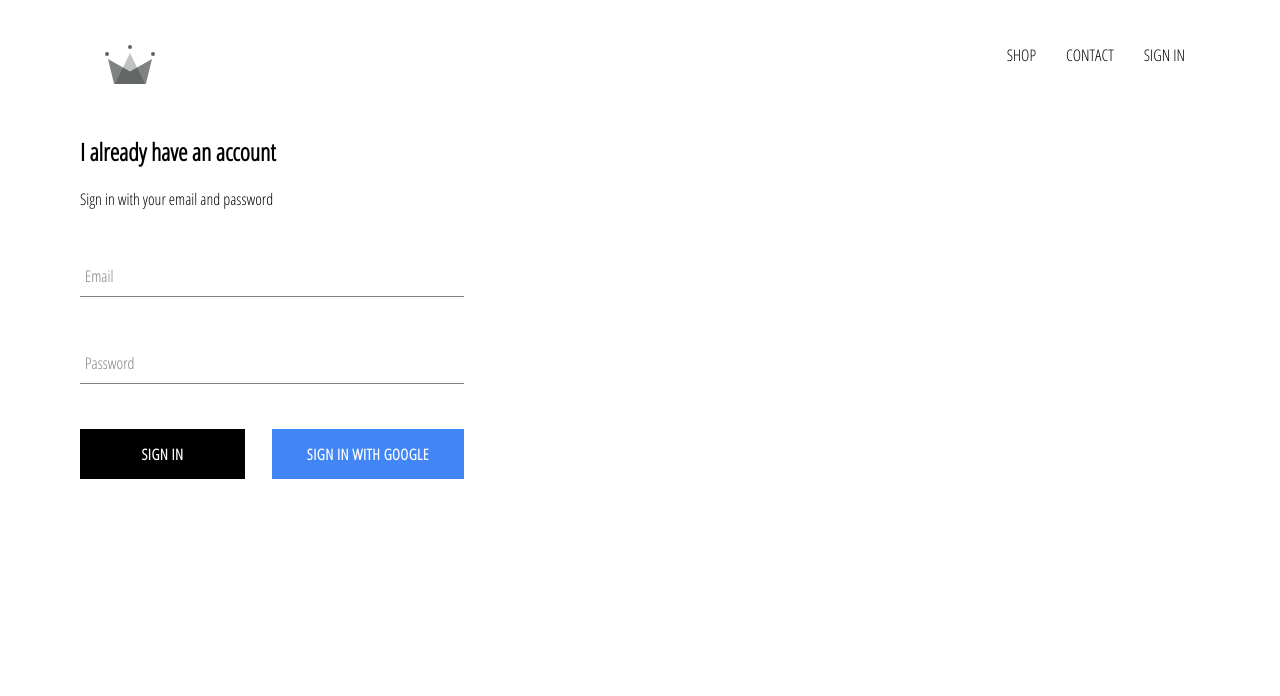
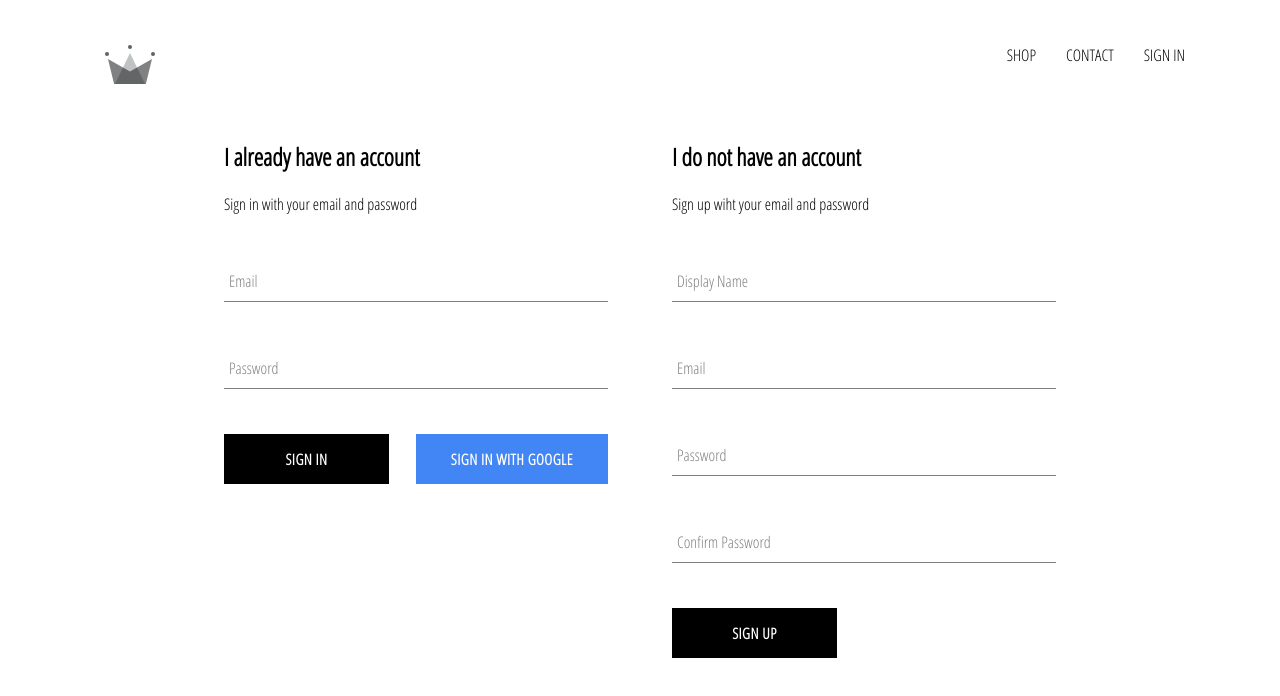
Before and after one commit to jimmymercado/e-store, a React (Create React App) app: page /signin in a window 1280 px wide. Shown: the top 696 px of the page. Built offline with nearby package versions, Linux system fonts and the light colour scheme; no server answers.

Commit message:
Created Sign-up

```diff
--- a/src/App.js
+++ b/src/App.js
@@ -9,7 +9,7 @@
 
 import HeaderMenu from './components/header/header.component';
 
-import {auth} from './firebase/firebase.utils';
+import {auth, createUserProfileDocument} from './firebase/firebase.utils';
 
 
 class App extends React.Component {
@@ -23,10 +23,32 @@
   unsubscribeFromAuth = null;
 
   componentDidMount() {
-    this.unsubscribeFromAuth = auth.onAuthStateChanged(user => {
-      this.setState({currentUser:user})
+    this.unsubscribeFromAuth = auth.onAuthStateChanged(async userAuth => {
+      //this.setState({currentUser:userAuth});
+      //createUserProfileDocument(userAuth);
+      //console.log(user);
 
-    })
+      if(userAuth) {
+        const userRef = await createUserProfileDocument(userAuth);
+
+        userRef.onSnapshot(snaphot => {
+          //console.log(snaphot.data());
+          this.setState({
+            currentUser:{
+              id: snaphot.id,
+              ...snaphot.data()
+            }
+          }, () => {
+            console.log(this.state);
+          });
+
+
+        });
+
+      }else{
+        this.setState({currentUser:userAuth});
+      }
+    });
   }
 
   componentWillUnmount() {
--- /dev/null
+++ b/src/components/sign-up/sign-up.component.jsx
@@ -0,0 +1,104 @@
+import React from 'react';
+import FormInput from '../form-input/form-input.component';
+import CustomButton from '../custom-button/custom-button.component';
+import {auth, createUserProfileDocument} from '../../firebase/firebase.utils';
+
+import './sign-up.styles.scss';
+
+class SignUp extends React.Component {
+	constructor(props){
+		super(props);
+
+		this.state = {
+			displayName:'',
+			email:'',
+			password:'',
+			confirmPassword: ''
+		}
+	}
+
+	handleSubmit = async event => {
+		event.preventDefault();
+
+		const {displayName, email, password, confirmPassword} = this.state;
+
+		if(password!==confirmPassword){
+			alert('password does not match');
+			return;
+		}
+
+		try{
+			const {user} = await auth.createUserWithEmailAndPassword(email, password);
+			await createUserProfileDocument(user, {displayName})
+
+			this.setState({
+				displayName:'',
+				email:'',
+				password:'',
+				confirmPassword: ''
+			});
+
+		}catch (error){
+			console.log('error creating account', error.message);
+		}
+	}
+
+
+	handleChange = event => {
+		const {name, value} = event.target;
+
+		this.setState({[name]:value});
+	}
+
+	render(){
+		const {displayName, email, password, confirmPassword} = this.state;
+		return(
+			<div className='sign-up'>
+				<h2>I do not have an account</h2>
+				<span>Sign up wiht your email and password</span>
+				<form className='sign-up-form' onSubmit={this.handleSubmit}>
+					<FormInput
+						type='text'
+						name='displayName'
+						value={displayName}
+						label='Display Name'
+						onChange={this.handleChange}
+						required
+					/>
+
+					<FormInput
+						type='email'
+						name='email'
+						value={email}
+						label='Email'
+						onChange={this.handleChange}
+						required
+					/>
+
+					<FormInput
+						type='password'
+						name='password'
+						value={password}
+						label='Password'
+						onChange={this.handleChange}
+						required
+					/>
+
+					<FormInput
+						type='password'
+						name='confirmPassword'
+						value={confirmPassword}
+						label='Confirm Password'
+						onChange={this.handleChange}
+						required
+					/>
+
+					<CustomButton type='submit'>SIGN UP</CustomButton>
+
+				</form>
+			</div>
+		);
+	}
+}
+
+export default SignUp;
--- /dev/null
+++ b/src/components/sign-up/sign-up.styles.scss
@@ -0,0 +1,13 @@
+.sign-up {
+  width: 30vw;
+	display: flex;
+	flex-direction: column;
+
+	.title {
+		margin:10px 0;
+	}
+
+  .title {
+    margin: 10px 0;
+  }
+}
--- a/src/firebase/firebase.utils.js
+++ b/src/firebase/firebase.utils.js
@@ -13,6 +13,31 @@
 	measurementId: "G-1F747BFZ1T"
 };
 
+export const createUserProfileDocument = async (userAuth, additionalData) => {
+	if(!userAuth) return;
+
+	const userRef = firestore.doc(`users/${userAuth.uid}`);
+	const snapShot = await userRef.get();
+
+	//console.log(snapShot);
+	if(!snapShot.exists){
+		const {displayName, email} = userAuth;
+		const createdAt = new Date();
+
+		try {
+			await userRef.set({
+				displayName,
+				email,
+				createdAt,
+				...additionalData
+			})
+		} catch (error){
+			console.log('error creating user', error.message)
+		}
+	}
+	return userRef;
+};
+
 firebase.initializeApp(config);
 
 
--- a/src/pages/signin-signup/signin-signup.component.jsx
+++ b/src/pages/signin-signup/signin-signup.component.jsx
@@ -1,6 +1,7 @@
 import React from 'react';
 
 import SignIn from '../../components/sign-in/sign-in.component';
+import SignUp from '../../components/sign-up/sign-up.component';
 
 import './signin-signup.styles.scss';
 
@@ -8,6 +9,7 @@
 const SignInAndSignUpPage = () => (
 	<div className='signin-signup'>
 		<SignIn/>
+		<SignUp/>
 	</div>
 
 );
--- a/src/pages/signin-signup/signin-signup.styles.scss
+++ b/src/pages/signin-signup/signin-signup.styles.scss
@@ -0,0 +1,6 @@
+.signin-signup {
+	width: 65vw;
+	display: flex;
+	justify-content: space-between;
+	margin:30px auto;
+}
```
